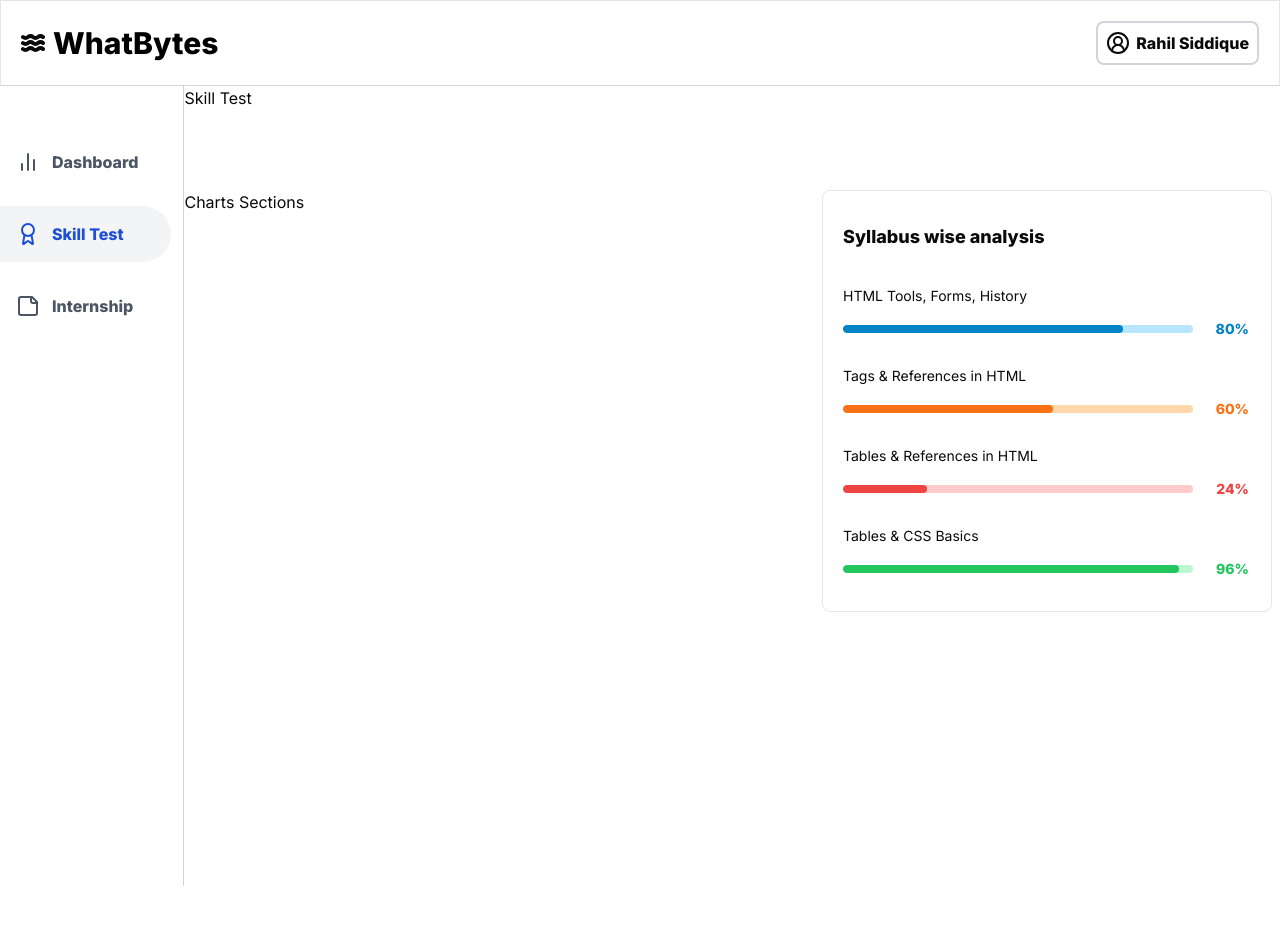
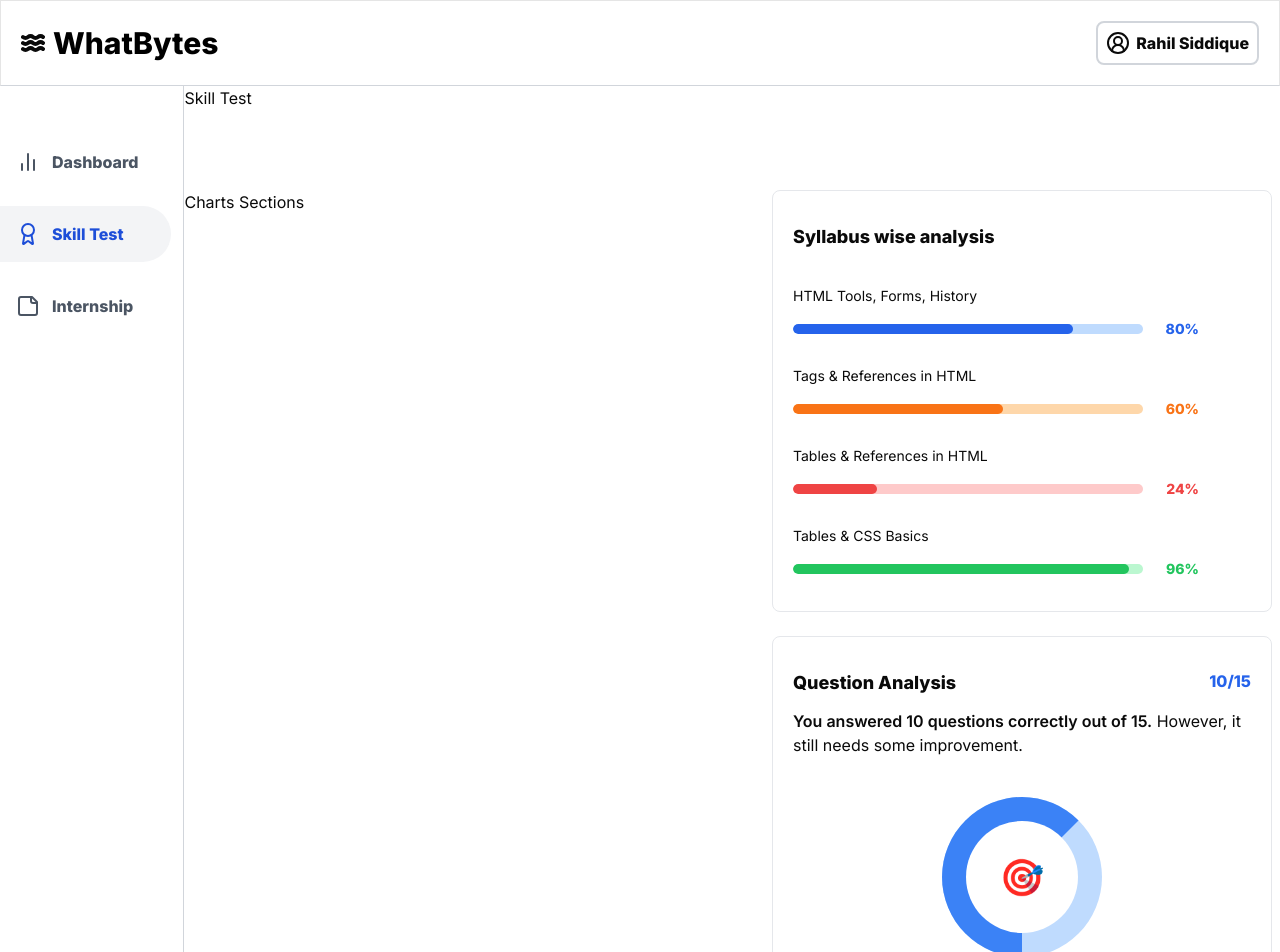
Before and after one commit to gurdittcancode/whatbytes-internship-task, a Next.js app: page / in a window 1280 px wide. Shown: the top 952 px of the page. Before the commit the page ends 886 px from the top, so only its background shows below. Built offline with nearby package versions, Linux system fonts and the light colour scheme.

Commit message:
feat: question analysis

```diff
--- a/src/app/page.tsx
+++ b/src/app/page.tsx
@@ -1,3 +1,4 @@
+import QuestionAnalysis from "@/components/QuestionAnalysis";
 import SubjectWiseAnalysis from "@/components/SubjectAnalysis";
 
 export default function Home() {
@@ -7,8 +8,9 @@ export default function Home() {
       <div className="mt-20 flex justify-between">
         {/* main section */}
         <div>Charts Sections</div>
-        <div>
+        <div className="flex flex-col gap-6">
           <SubjectWiseAnalysis />
+          <QuestionAnalysis correctQuestions={10} />
         </div>
       </div>
     </div>
--- /dev/null
+++ b/src/components/QuestionAnalysis.tsx
@@ -0,0 +1,34 @@
+import { FC } from "react";
+import QuestionProgressChart from "./QuestionProgressChart";
+
+interface IQuestionsAnalysisProps {
+  correctQuestions: number;
+}
+
+const QuestionAnalysis: FC<IQuestionsAnalysisProps> = ({
+  correctQuestions,
+}) => {
+  return (
+    <div className="w-[500px] mr-2 px-5 py-8 border border-gray-200 rounded-lg">
+      <div className="flex justify-between">
+        <h2 className="text-lg font-bold mb-3">Question Analysis</h2>
+        <span className="font-bold text-blue-600">{correctQuestions}/15</span>
+      </div>
+      {correctQuestions !== 15 ? (
+        <div>
+          <span className="font-semibold">
+            You answered {correctQuestions} questions correctly out of 15.
+          </span>{" "}
+          However, it still needs some improvement.
+        </div>
+      ) : (
+        <div className="font-semibold text-blue-600">
+          All questions answered corrctly!
+        </div>
+      )}
+      <QuestionProgressChart progress={(correctQuestions * 100) / 15} />
+    </div>
+  );
+};
+
+export default QuestionAnalysis;
--- /dev/null
+++ b/src/components/QuestionProgressChart.tsx
@@ -0,0 +1,27 @@
+import { FC } from "react";
+
+interface IProgressChartProps {
+  progress: number;
+}
+
+const QuestionProgressChart: FC<IProgressChartProps> = ({ progress }) => {
+  const angle = (progress / 100) * 360;
+
+  return (
+    <div className="relative w-40 h-40 mx-auto mt-10">
+      <div className="absolute inset-0 rounded-full bg-blue-200"></div>
+
+      <div
+        className="absolute inset-0 rounded-full bg-blue-500"
+        style={{
+          clipPath: `polygon(50% 50%, 50% 100%, ${angle <= 180 ? `${50 - 50 * Math.tan((Math.PI * angle) / 360)}% 100%` : "0% 100%"}, ${angle > 180 ? `0% ${50 + 50 * Math.tan((Math.PI * (angle - 180)) / 360)}%` : "0% 100%"}, ${angle > 270 ? `${50 - 50 * Math.tan((Math.PI * (angle - 270)) / 360)}% 0%` : "0% 0%"}, ${angle > 90 ? "100% 0%" : `100% ${50 + 50 * Math.tan((Math.PI * (90 - angle)) / 360)}%`})`,
+        }}
+      ></div>
+      <div className="absolute inset-6 rounded-full bg-white flex items-center justify-center">
+        <span className="text-4xl">🎯</span>
+      </div>
+    </div>
+  );
+};
+
+export default QuestionProgressChart;
--- a/src/components/SubjectAnalysis.tsx
+++ b/src/components/SubjectAnalysis.tsx
@@ -5,9 +5,9 @@ const SubjectWiseAnalysis: FC = () => {
     {
       name: "HTML Tools, Forms, History",
       progress: 80,
-      color: "text-sky-600",
-      bgColor: "bg-sky-600",
-      blankColor: "bg-sky-200",
+      color: "text-blue-600",
+      bgColor: "bg-blue-600",
+      blankColor: "bg-blue-200",
     },
     {
       name: "Tags & References in HTML",
@@ -33,14 +33,14 @@ const SubjectWiseAnalysis: FC = () => {
   ];
 
   return (
-    <div className="w-[450px] mr-2 px-5 py-8  border border-gray-200 rounded-lg">
+    <div className="w-[500px] mr-2 px-5 py-8  border border-gray-200 rounded-lg">
       <h2 className="text-lg font-bold mb-8">Syllabus wise analysis</h2>
       <div className="space-y-6">
         {subjects.map((subject, index) => (
           <div key={index} className="space-y-3">
             <span className="text-sm font-medium">{subject.name}</span>
             <div className="flex items-center space-x-2">
-              <div className="flex-grow max-w-[350px] relative h-2 rounded-full overflow-hidden">
+              <div className="flex-grow max-w-[350px] relative h-[0.6rem] rounded-full overflow-hidden">
                 <div className={`absolute inset-0 ${subject.blankColor}`}></div>
                 <div
                   style={{ width: `${subject.progress}%` }}
```
